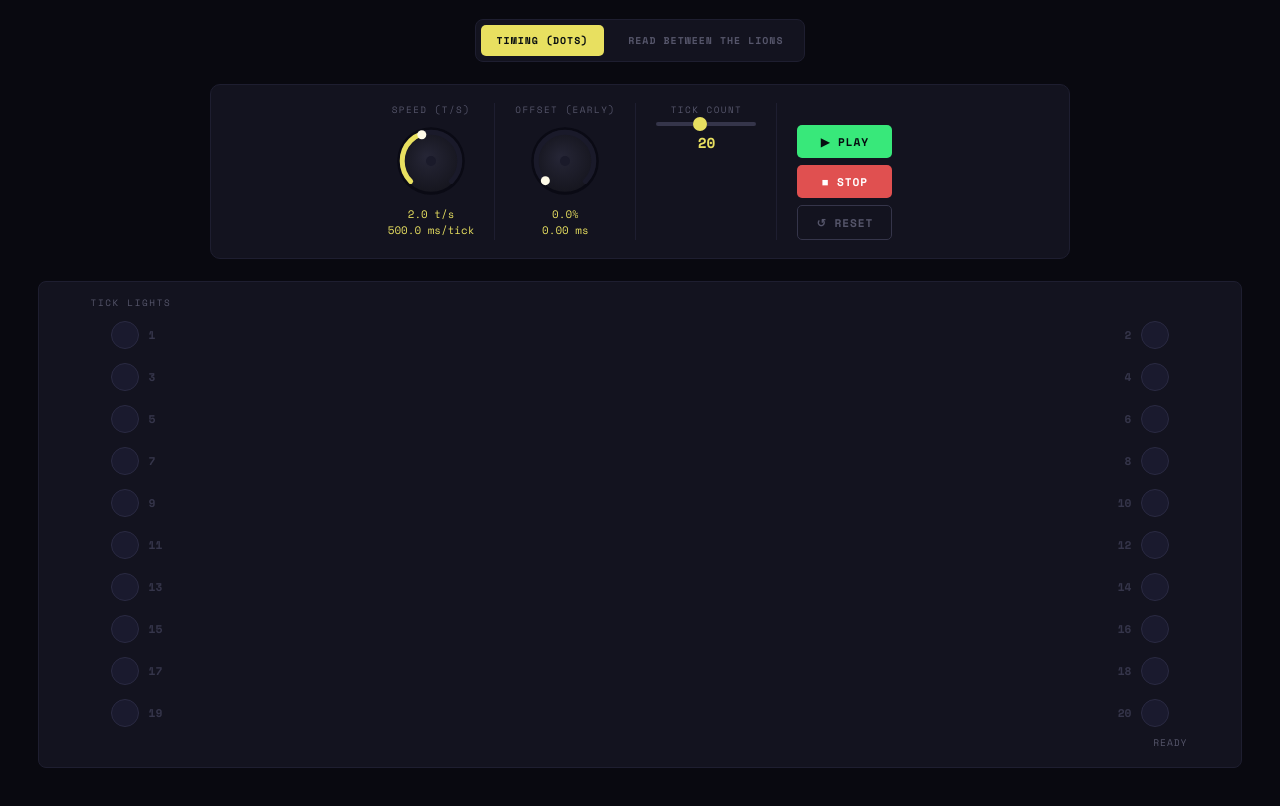
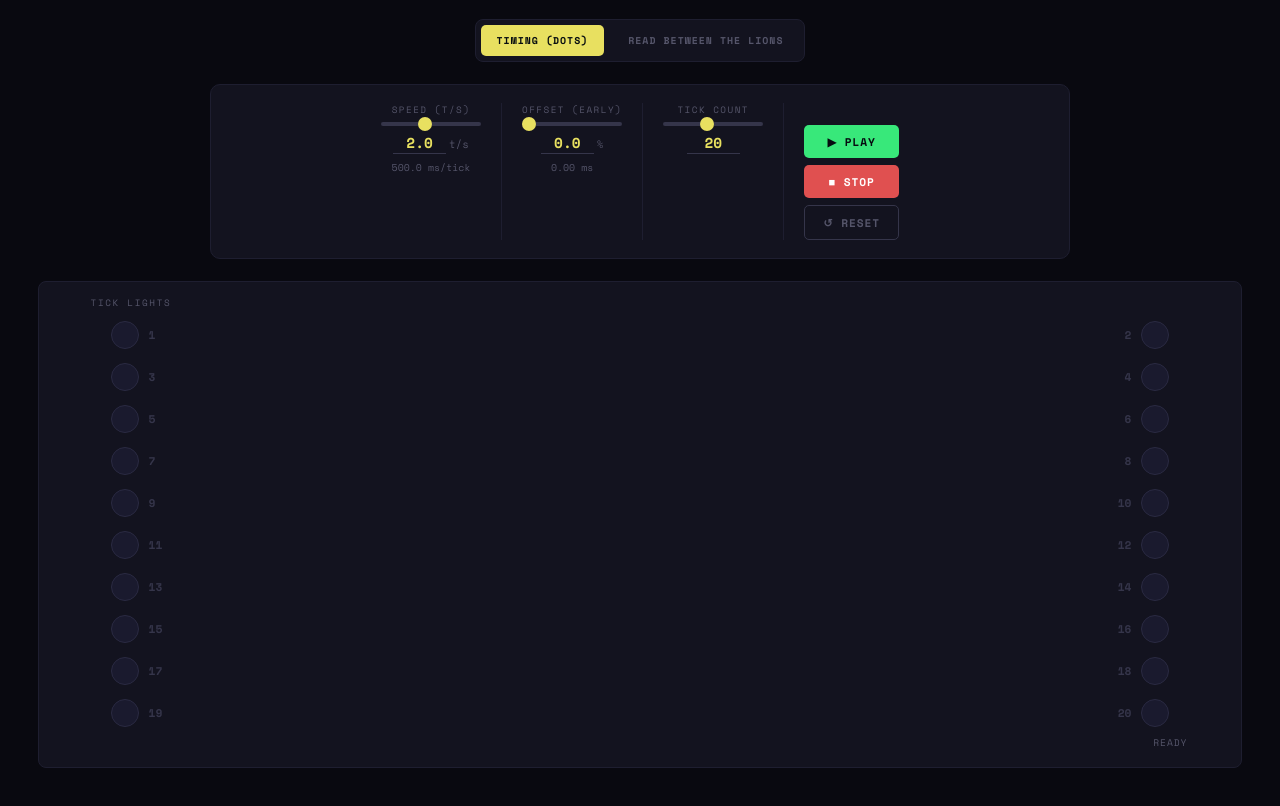
Before and after one commit to SJFrontinus/rbtl-redux, a plain HTML site: page index.html in a window 1280 px wide. Shown: the part 74-880 px from the top of the page. Drawn offline with nearby package versions, Linux system fonts and the light colour scheme.

Commit message:
Replace rotary knobs with sliders; make all value displays editable
Speed and Offset controls are now range sliders instead of canvas knobs.
All numeric readouts (Speed, Offset, Tick Count, Font Size, Column Width,
Max Lines, Lines/Page) are editable number inputs that sync bidirectionally
with their sliders. Out-of-range typed values are clamped to min/max.

Co-Authored-By: Claude Sonnet 4.6 <noreply@anthropic.com>

```diff
--- a/index.html
+++ b/index.html
@@ -78,33 +78,6 @@ border-radius: 10px;
 padding: 18px 22px;
 }
 
-/* ─── Rotary knob ─── */
-.knob-group {
-display: flex;
-flex-direction: column;
-align-items: center;
-gap: 5px;
-}
-.knob-label {
-font-size: 0.58rem;
-letter-spacing: 0.16em;
-text-transform: uppercase;
-color: var(--dim);
-}
-canvas.knob {
-cursor: ns-resize;
-display: block;
-}
-canvas.knob:hover { filter: brightness(1.1); }
-.knob-readout {
-font-size: 0.68rem;
-color: var(--accent);
-text-align: center;
-white-space: pre;
-line-height: 1.5;
-min-height: 2.2em;
-}
-
 /* ─── Ticks control ─── */
 .ticks-group {
 display: flex;
@@ -134,10 +107,39 @@ width: 14px; height: 14px;
 background: var(--accent);
 border-radius: 50%;
 }
-.ticks-val {
+.ticks-val, .val-input {
+font-family: 'Space Mono', monospace;
 font-size: 0.9rem;
 font-weight: 700;
 color: var(--accent);
+}
+.val-input {
+background: transparent;
+border: none;
+border-bottom: 1px solid var(--muted);
+text-align: center;
+width: 6ch;
+outline: none;
+padding: 0 2px;
+-moz-appearance: textfield;
+}
+.val-input::-webkit-outer-spin-button,
+.val-input::-webkit-inner-spin-button { -webkit-appearance: none; }
+.val-input:focus { border-bottom-color: var(--accent); background: rgba(232,224,96,0.06); border-radius: 2px 2px 0 0; }
+.readout-row {
+display: flex;
+align-items: baseline;
+gap: 3px;
+justify-content: center;
+}
+.val-unit {
+font-size: 0.68rem;
+color: var(--dim);
+}
+.val-sub {
+font-size: 0.62rem;
+color: var(--dim);
+text-align: center;
 }
 select#text-select {
 font-family: 'Space Mono', monospace;
@@ -359,18 +361,26 @@ body:not(.playing) .playbar { display: none; }
 
 <div class="controls">
 
-  <div class="knob-group">
-    <div class="knob-label">Speed (t/s)</div>
-    <canvas class="knob" id="knob-speed" width="80" height="80"></canvas>
-    <div class="knob-readout" id="readout-speed"></div>
+  <div class="ticks-group">
+    <label for="speed-slider">Speed (t/s)</label>
+    <input type="range" id="speed-slider" min="0.5" max="4" step="0.1" value="2">
+    <div class="readout-row">
+      <input type="number" id="speed-num" class="val-input" min="0.5" max="4" step="0.1" value="2">
+      <span class="val-unit">t/s</span>
+    </div>
+    <div class="val-sub" id="speed-ms">500.0 ms/tick</div>
   </div>
 
   <div class="ctrl-divider"></div>
 
-  <div class="knob-group">
-    <div class="knob-label">Offset (early)</div>
-    <canvas class="knob" id="knob-offset" width="80" height="80"></canvas>
-    <div class="knob-readout" id="readout-offset"></div>
+  <div class="ticks-group">
+    <label for="offset-slider">Offset (early)</label>
+    <input type="range" id="offset-slider" min="0" max="100" step="0.5" value="0">
+    <div class="readout-row">
+      <input type="number" id="offset-num" class="val-input" min="0" max="100" step="0.5" value="0">
+      <span class="val-unit">%</span>
+    </div>
+    <div class="val-sub" id="offset-ms">0.00 ms</div>
   </div>
 
   <!-- Dots-only controls -->
@@ -378,7 +388,7 @@ body:not(.playing) .playbar { display: none; }
   <div class="ticks-group exer-dots" id="ticks-group">
     <label for="ticks-slider">Tick Count</label>
     <input type="range" id="ticks-slider" min="5" max="40" value="20">
-    <div class="ticks-val" id="ticks-val">20</div>
+    <input type="number" class="val-input ticks-val" id="ticks-val" min="5" max="40" value="20">
   </div>
 
   <!-- RBTL-only controls -->
@@ -386,25 +396,25 @@ body:not(.playing) .playbar { display: none; }
   <div class="ticks-group exer-rbtl" hidden>
     <label for="font-slider">Font Size</label>
     <input type="range" id="font-slider" min="14" max="42" value="22">
-    <div class="ticks-val" id="font-val">22</div>
+    <input type="number" class="val-input ticks-val" id="font-val" min="14" max="42" value="22">
   </div>
   <div class="ctrl-divider exer-rbtl" hidden></div>
   <div class="ticks-group exer-rbtl" hidden>
     <label for="width-slider">Column Width</label>
     <input type="range" id="width-slider" min="320" max="900" value="600">
-    <div class="ticks-val" id="width-val">600</div>
+    <input type="number" class="val-input ticks-val" id="width-val" min="320" max="900" value="600">
   </div>
   <div class="ctrl-divider exer-rbtl" hidden></div>
   <div class="ticks-group exer-rbtl" hidden>
     <label for="lines-slider">Max Lines</label>
     <input type="range" id="lines-slider" min="4" max="120" value="20">
-    <div class="ticks-val" id="lines-val">20</div>
+    <input type="number" class="val-input ticks-val" id="lines-val" min="4" max="120" value="20">
   </div>
   <div class="ctrl-divider exer-rbtl" hidden></div>
   <div class="ticks-group exer-rbtl" hidden>
     <label for="linespp-slider">Lines / Page</label>
     <input type="range" id="linespp-slider" min="1" max="40" value="8">
-    <div class="ticks-val" id="linespp-val">8</div>
+    <input type="number" class="val-input ticks-val" id="linespp-val" min="1" max="40" value="8">
   </div>
   <div class="ctrl-divider exer-rbtl" hidden></div>
   <div class="ticks-group exer-rbtl" hidden>
@@ -449,109 +459,6 @@ body:not(.playing) .playbar { display: none; }
 'use strict';
 
 // ═══════════════════════════════════════════════════════
-//  ROTARY KNOB
-// ═══════════════════════════════════════════════════════
-
-function makeKnob(id, min, max, initVal, decimals, onChange) {
-  const canvas = document.getElementById(id);
-  const ctx    = canvas.getContext('2d');
-  const W = canvas.width, H = canvas.height;
-  const cx = W / 2, cy = H / 2;
-  const radius = W * 0.36;
-  const START  = Math.PI * 0.75;
-  const END    = Math.PI * 2.25;
-  const SPAN   = END - START;
-
-  let value   = Math.max(min, Math.min(max, initVal));
-  let dragY   = 0;
-  let active  = false;
-
-  function draw() {
-    ctx.clearRect(0, 0, W, H);
-
-    // outer ring shadow
-    ctx.beginPath();
-    ctx.arc(cx, cy, radius + 5, 0, Math.PI * 2);
-    ctx.fillStyle = '#0a0a14';
-    ctx.fill();
-
-    // body
-    ctx.beginPath();
-    ctx.arc(cx, cy, radius + 2, 0, Math.PI * 2);
-    const grad = ctx.createRadialGradient(cx - 4, cy - 4, 2, cx, cy, radius + 2);
-    grad.addColorStop(0, '#252535');
-    grad.addColorStop(1, '#16161f');
-    ctx.fillStyle = grad;
-    ctx.fill();
-
-    // track
-    ctx.beginPath();
-    ctx.arc(cx, cy, radius, START, END);
-    ctx.strokeStyle = '#1a1a2a';
-    ctx.lineWidth = 5;
-    ctx.lineCap = 'round';
-    ctx.stroke();
-
-    // value arc
-    const frac = (value - min) / (max - min);
-    const valAngle = START + frac * SPAN;
-    ctx.beginPath();
-    ctx.arc(cx, cy, radius, START, valAngle);
-    ctx.strokeStyle = active ? '#fff08a' : '#e8e060';
-    ctx.lineWidth = 5;
-    ctx.lineCap = 'round';
-    ctx.stroke();
-
-    // pointer
-    const px = cx + Math.cos(valAngle) * (radius - 1);
-    const py = cy + Math.sin(valAngle) * (radius - 1);
-    ctx.beginPath();
-    ctx.arc(px, py, 4.5, 0, Math.PI * 2);
-    ctx.fillStyle = '#fffbe8';
-    ctx.fill();
-
-    // inner dot
-    ctx.beginPath();
-    ctx.arc(cx, cy, 5, 0, Math.PI * 2);
-    ctx.fillStyle = '#1a1a2a';
-    ctx.fill();
-  }
-
-  function set(v) {
-    value = Math.max(min, Math.min(max, v));
-    draw();
-    onChange(value);
-  }
-
-  canvas.addEventListener('pointerdown', e => {
-    active = true;
-    dragY  = e.clientY;
-    canvas.setPointerCapture(e.pointerId);
-    draw();
-  });
-
-  canvas.addEventListener('pointermove', e => {
-    if (!active) return;
-    const dy   = dragY - e.clientY;
-    dragY      = e.clientY;
-    const step = (max - min) / 150;
-    set(value + dy * step);
-  });
-
-  canvas.addEventListener('pointerup', () => { active = false; draw(); });
-
-  // scroll wheel too
-  canvas.addEventListener('wheel', e => {
-    e.preventDefault();
-    const step = (max - min) / 150;
-    set(value - Math.sign(e.deltaY) * step * 3);
-  }, { passive: false });
-
-  set(value);
-  return { set, get: () => value };
-}
-
-// ═══════════════════════════════════════════════════════
 //  STATE
 // ═══════════════════════════════════════════════════════
 
@@ -565,7 +472,7 @@ let lightTimeouts = [];
 let lightStates   = [];
 let lightHits     = [];  // true if user clicked while yellow
 
-let ticksPerSec   = 4;    // overridden by knob init
+let ticksPerSec   = 4;    // overridden by setSpeed() at init
 let totalTicks    = 20;
 let offsetFrac    = 0;    // 0..1 (fraction of tick interval)
 
@@ -1278,10 +1185,10 @@ function setRbtlText(text) {
 
 // Readouts
 function updateReadouts() {
-  document.getElementById('readout-speed').textContent =
-    `${ticksPerSec.toFixed(1)} t/s\n${tickMs().toFixed(1)} ms/tick`;
-  document.getElementById('readout-offset').textContent =
-    `${(offsetFrac * 100).toFixed(1)}%\n${offsetMs().toFixed(2)} ms`;
+  document.getElementById('speed-num').value  = ticksPerSec.toFixed(1);
+  document.getElementById('speed-ms').textContent = tickMs().toFixed(1) + ' ms/tick';
+  document.getElementById('offset-num').value = (offsetFrac * 100).toFixed(1);
+  document.getElementById('offset-ms').textContent = offsetMs().toFixed(2) + ' ms';
 }
 
 function setStatus(msg) {
@@ -1333,50 +1240,89 @@ function handleHitClick(e) {
 
 document.addEventListener('DOMContentLoaded', () => {
 
-  // Knobs
-  makeKnob('knob-speed', 0.5, 4, 2, 1, v => {
+  // Speed slider + number input
+  function setSpeed(v) {
+    v = Math.max(0.5, Math.min(4, +v || 0.5));
     ticksPerSec = v;
+    document.getElementById('speed-slider').value = v;
     updateReadouts();
-  });
+  }
+  document.getElementById('speed-slider').addEventListener('input', e => setSpeed(e.target.value));
+  document.getElementById('speed-num').addEventListener('change', e => setSpeed(e.target.value));
+  document.getElementById('speed-num').addEventListener('keydown', e => { if (e.key === 'Enter') setSpeed(e.target.value); });
 
-  makeKnob('knob-offset', 0, 1, 0, 3, v => {
-    offsetFrac = v;
+  // Offset slider + number input (slider is 0–100 percent; offsetFrac is 0–1)
+  function setOffset(pct) {
+    pct = Math.max(0, Math.min(100, +pct || 0));
+    offsetFrac = pct / 100;
+    document.getElementById('offset-slider').value = pct;
     updateReadouts();
-  });
+  }
+  document.getElementById('offset-slider').addEventListener('input', e => setOffset(e.target.value));
+  document.getElementById('offset-num').addEventListener('change', e => setOffset(e.target.value));
+  document.getElementById('offset-num').addEventListener('keydown', e => { if (e.key === 'Enter') setOffset(e.target.value); });
 
-  // Ticks slider (dots)
-  document.getElementById('ticks-slider').addEventListener('input', e => {
-    totalTicks = +e.target.value;
-    document.getElementById('ticks-val').textContent = totalTicks;
+  // Ticks slider + number input (dots)
+  function setTicks(v) {
+    v = Math.max(5, Math.min(40, Math.round(+v || 5)));
+    totalTicks = v;
+    document.getElementById('ticks-slider').value = v;
+    document.getElementById('ticks-val').value = v;
     buildLights();
     reset();
-  });
+  }
+  document.getElementById('ticks-slider').addEventListener('input', e => setTicks(e.target.value));
+  document.getElementById('ticks-val').addEventListener('change', e => setTicks(e.target.value));
+  document.getElementById('ticks-val').addEventListener('keydown', e => { if (e.key === 'Enter') setTicks(e.target.value); });
 
   // RBTL layout controls — difficulty levers; re-pick targets when idle.
-  document.getElementById('font-slider').addEventListener('input', e => {
+  function setFont(v) {
     if (isPlaying) return;
-    rbtlFontPx = +e.target.value;
-    document.getElementById('font-val').textContent = rbtlFontPx;
+    v = Math.max(14, Math.min(42, Math.round(+v || 14)));
+    rbtlFontPx = v;
+    document.getElementById('font-slider').value = v;
+    document.getElementById('font-val').value = v;
     renderRbtl();
-  });
-  document.getElementById('width-slider').addEventListener('input', e => {
+  }
+  document.getElementById('font-slider').addEventListener('input', e => setFont(e.target.value));
+  document.getElementById('font-val').addEventListener('change', e => setFont(e.target.value));
+  document.getElementById('font-val').addEventListener('keydown', e => { if (e.key === 'Enter') setFont(e.target.value); });
+
+  function setColW(v) {
     if (isPlaying) return;
-    rbtlColW = +e.target.value;
-    document.getElementById('width-val').textContent = rbtlColW;
+    v = Math.max(320, Math.min(900, Math.round(+v || 320)));
+    rbtlColW = v;
+    document.getElementById('width-slider').value = v;
+    document.getElementById('width-val').value = v;
     renderRbtl();
-  });
-  document.getElementById('lines-slider').addEventListener('input', e => {
+  }
+  document.getElementById('width-slider').addEventListener('input', e => setColW(e.target.value));
+  document.getElementById('width-val').addEventListener('change', e => setColW(e.target.value));
+  document.getElementById('width-val').addEventListener('keydown', e => { if (e.key === 'Enter') setColW(e.target.value); });
+
+  function setMaxLines(v) {
     if (isPlaying) return;
-    rbtlMaxLines = +e.target.value;
-    document.getElementById('lines-val').textContent = rbtlMaxLines;
+    v = Math.max(4, Math.min(120, Math.round(+v || 4)));
+    rbtlMaxLines = v;
+    document.getElementById('lines-slider').value = v;
+    document.getElementById('lines-val').value = v;
     renderRbtl();
-  });
-  document.getElementById('linespp-slider').addEventListener('input', e => {
+  }
+  document.getElementById('lines-slider').addEventListener('input', e => setMaxLines(e.target.value));
+  document.getElementById('lines-val').addEventListener('change', e => setMaxLines(e.target.value));
+  document.getElementById('lines-val').addEventListener('keydown', e => { if (e.key === 'Enter') setMaxLines(e.target.value); });
+
+  function setLinesPerPage(v) {
     if (isPlaying) return;
-    rbtlLinesPerPage = +e.target.value;
-    document.getElementById('linespp-val').textContent = rbtlLinesPerPage;
+    v = Math.max(1, Math.min(40, Math.round(+v || 1)));
+    rbtlLinesPerPage = v;
+    document.getElementById('linespp-slider').value = v;
+    document.getElementById('linespp-val').value = v;
     renderRbtl();
-  });
+  }
+  document.getElementById('linespp-slider').addEventListener('input', e => setLinesPerPage(e.target.value));
+  document.getElementById('linespp-val').addEventListener('change', e => setLinesPerPage(e.target.value));
+  document.getElementById('linespp-val').addEventListener('keydown', e => { if (e.key === 'Enter') setLinesPerPage(e.target.value); });
 
   // Debug toggle — reveal page-0 targets at setup (setup preview only).
   document.getElementById('debug-toggle').addEventListener('click', e => {
@@ -1450,7 +1396,8 @@ document.addEventListener('DOMContentLoaded', () => {
   document.addEventListener('pointerdown', handleHitClick);
 
   // Init state
-  ticksPerSec = 2;
+  setSpeed(2);
+  setOffset(0);
   rbtlText    = RBTL_TEXTS[0].text;  // preload first passage (rendered on switch to RBTL)
   activeExercise = dotExercise;
   selectExercise('dots');
```
